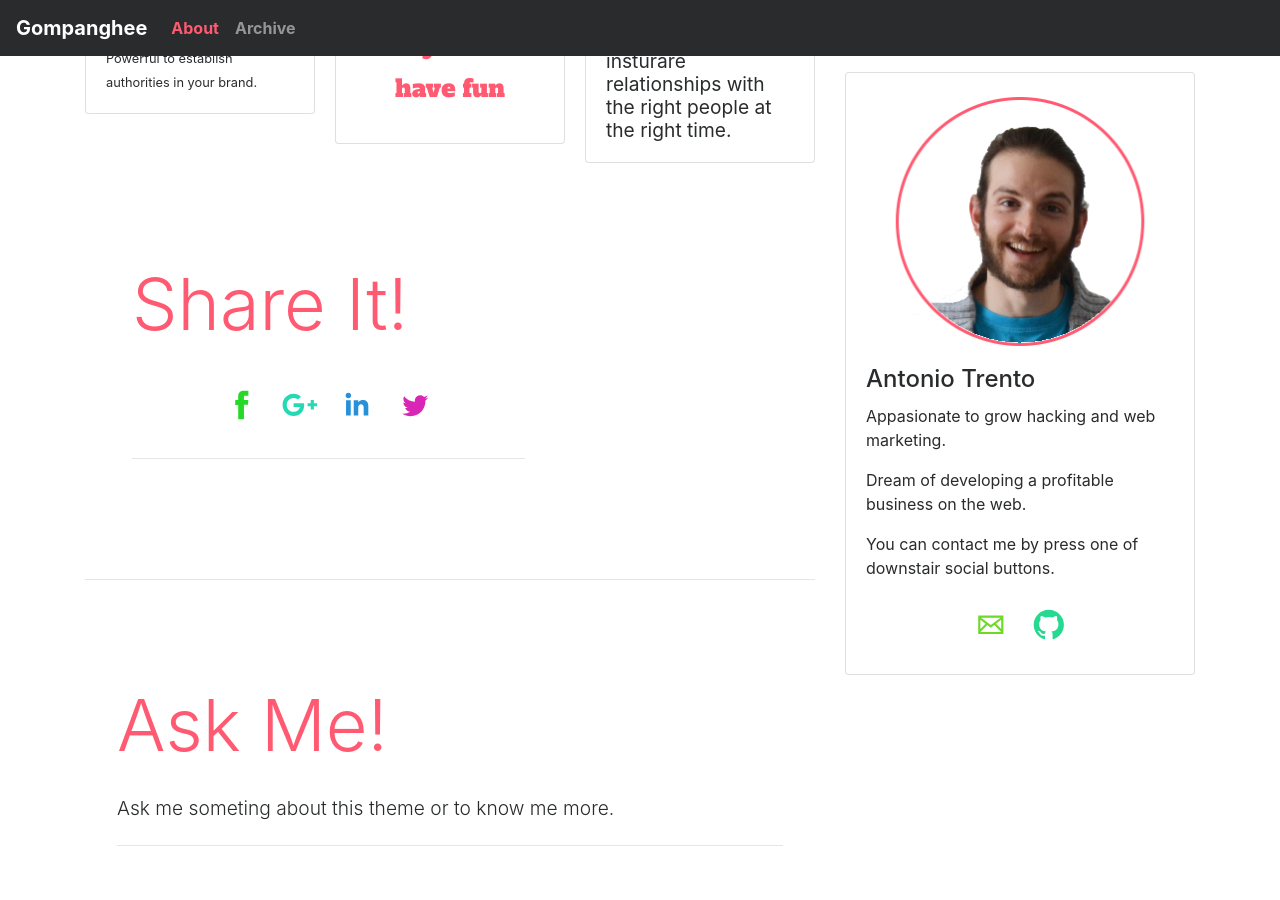
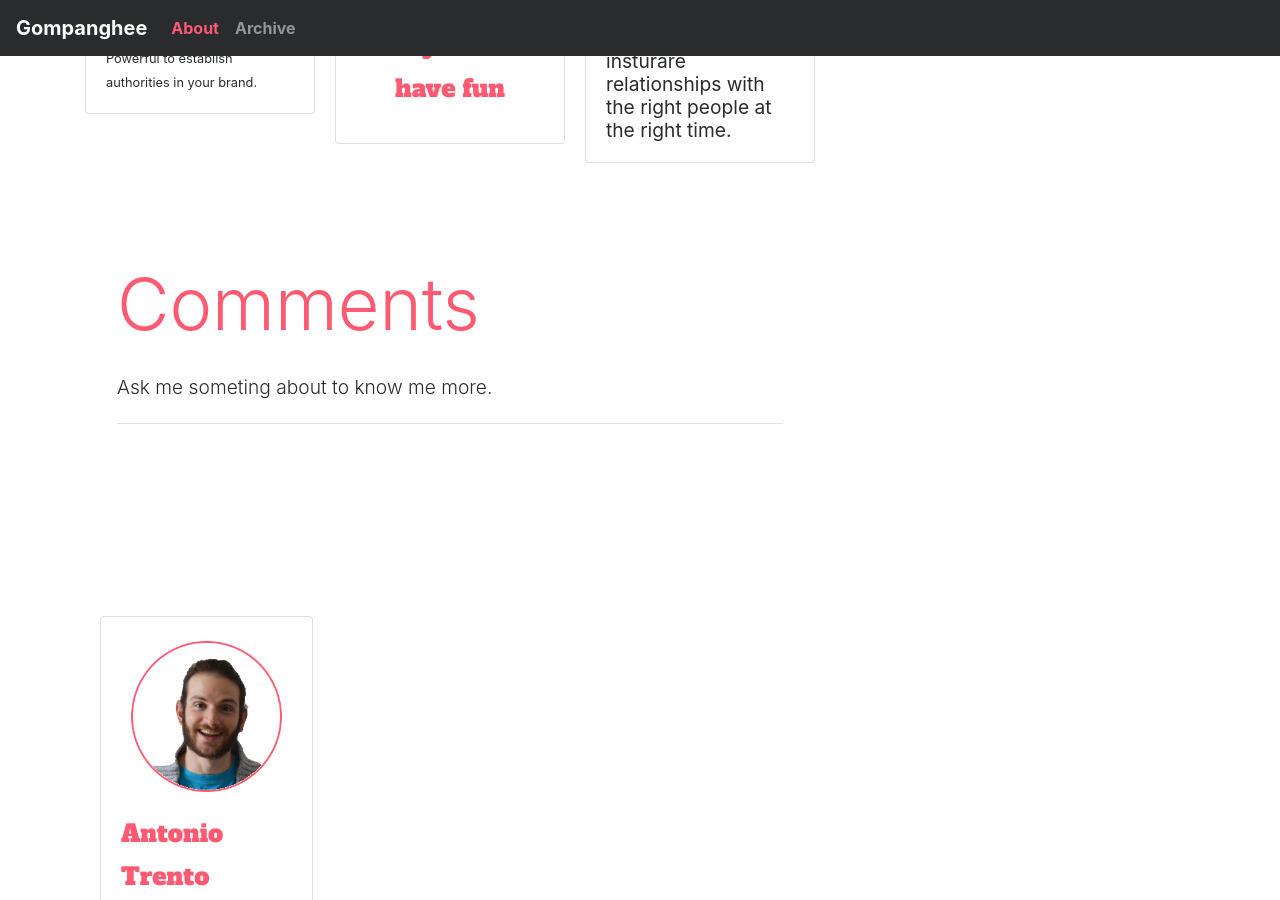
Before and after one commit to gompanghee/gompanghee.github.io, a Jekyll site: the page built from about.html, in a window 1280 px wide and 900 px high, scrolled down 4154 px. Built offline with Jekyll 4.4.1, drawn with Linux system fonts in a browser that asks for light colours; nearby versions of some CDN libraries; some web fonts are replaced; comment, search, counter and statistics services are not loaded.

Commit message:
Update about.html

```diff
--- a/_includes/themes/bootstrap/about.html
+++ b/_includes/themes/bootstrap/about.html
@@ -50,27 +50,13 @@
 
            {{ content }}
 
-          <div class="row">
-
-                <div class="col-sm-8">
-                  <div class="jumbotron" style="background: white">
-                    <h1 class="display-3">Share It!</h1>
-                    <div class="text-center">{% include social-share.html %}</div>
-                    <hr class="my-4">
-                  </div>
-
-
-
-                </div>
-
-          </div>
           <hr>
           <div>
-          <div class="jumbotron" style="background: white">
-            <h1 class="display-3">Ask Me!</h1>
-            <p class="lead">Ask me someting about this theme or to know me more.</p>
-            <hr class="my-4">
-          </div>
+            <div class="jumbotron" style="background: white">
+              <h1 class="display-3">Comments</h1>
+              <p class="lead">Ask me someting about to know me more.</p>
+              <hr class="my-4">
+            </div>
             {% include JB/comments %}
           </div>
 
@@ -87,32 +73,3 @@
 
 
     </div>
-
-
-          <!-- FULL SCREEN MODAL SUBMIT open/close -->
-      <div class="overlay overlay-hugeinc">
-        <button type="button" class="overlay-close">Close</button>
-
-        <nav>
-          <form action="//altervista.us8.list-manage.com/subscribe/post?u=a36bd3e356847dab838227fce&amp;id=3c63d825b2" method="post" id="mc-embedded-subscribe-form" name="mc-embedded-subscribe-form" class="validate" target="_blank" novalidate>
-          <ul>
-            <li>
-              <label>Name</label>
-            </li>
-            <li>
-              <input class="span11" type="text" name="FNAME" id="first_name" placeholder="Jonathan">
-            </li>
-            <li>
-              <label>Email</label>
-            </li>
-            <li>
-              <input class="span11" type="text" id="email" name="EMAIL" placeholder="jon@doe.com">
-            </li>
-            <li>
-              <input class="cbp-mc-submit" type="submit" value="Invia" name="subscribe" />
-            </li>
-          </ul>
-        </form>
-        </nav>
-
-      </div>
```
